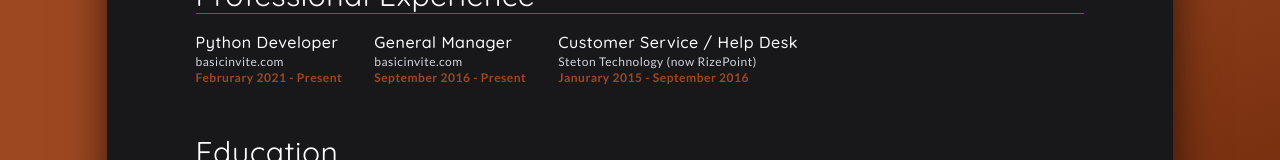
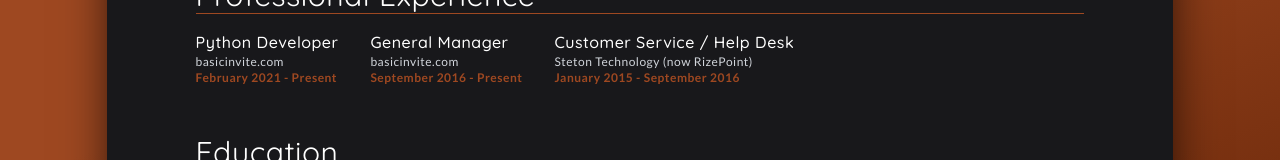
Before and after one commit to chrisaeicher/trevor-portfolio, a React (Vite) app: page / in a window 1280 px wide. Shown: the part 443-603 px from the top of the page. Built offline with nearby package versions, Linux system fonts and the light colour scheme.

Commit message:
spelling enhancements

```diff
--- a/src/App.tsx
+++ b/src/App.tsx
@@ -83,7 +83,7 @@
 								<a href='basicinvite.com'>basicinvite.com</a>
 							</p>
 							<p className='text-orange-light-tn text-xs font-bold'>
-								Februrary 2021 - Present
+								February 2021 - Present
 							</p>
 						</div>
 						<div className='flex flex-col'>
@@ -103,7 +103,7 @@
 								<a href='basicinvite.com'>Steton Technology (now RizePoint)</a>
 							</p>
 							<p className='text-orange-light-tn text-xs font-bold'>
-								Janurary 2015 - September 2016
+								January 2015 - September 2016
 							</p>
 						</div>
 					</div>
```
